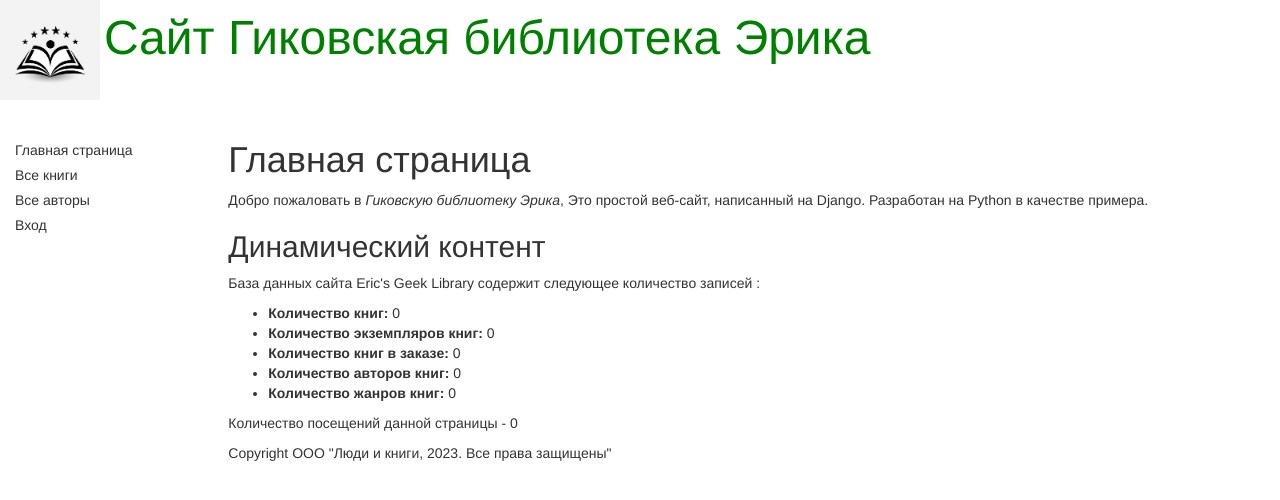
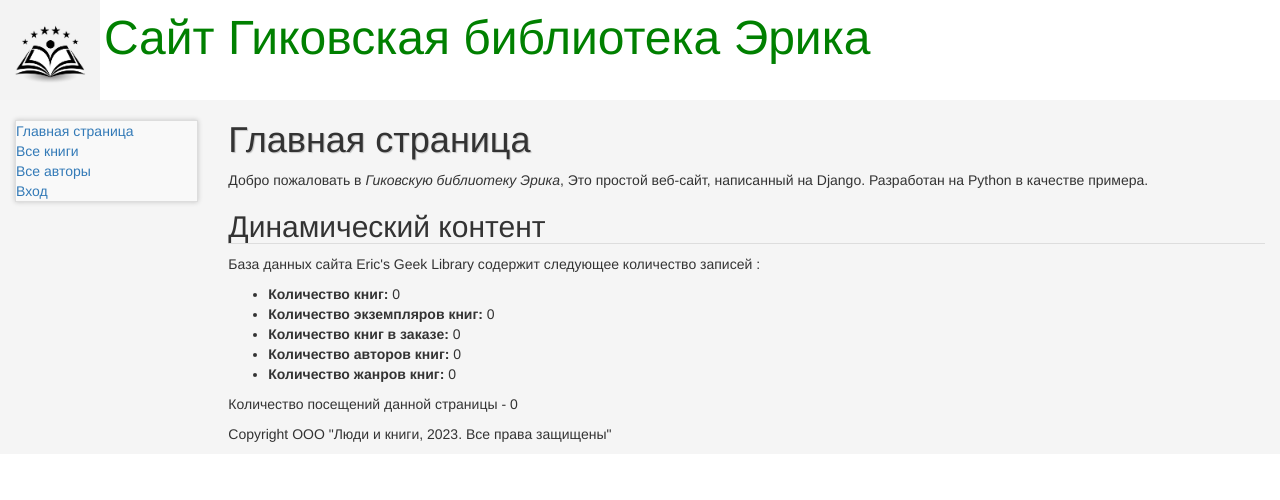
Before and after one commit to ErikNeph/Eric-s_Geek_Library, a Django app: page / in a window 1280 px wide. Shown: the top 500 px of the page. Run offline with Django 3.2, Linux system fonts and the light colour scheme; data that the repository does not hold is empty; some libraries are stand-ins or nearby versions.

Commit message:
Поправил CSS стили.

```diff
--- a/GeekLibrary/catalog/static/css/styles.css
+++ b/GeekLibrary/catalog/static/css/styles.css
@@ -1,65 +1,60 @@
-/* css/styles.css */
+.sidebar-nav {
+    margin-top: 20px;
+    padding: 0;
+    background-color: #f9f9f9;
+    box-shadow: 0 0 5px rgba(0, 0, 0, 0.2);
+    border: 1px solid #ddd;
+    list-style: none;
+}
+
+.sidebar-nav a:hover {
+  background-color: #f5f5f5;
+  transition: background-color 0.3s ease;
+}
+
+.container-fluid {
+    /*background-image: url('/static/images/background.jpg');*/
+    background-color: #f5f5f5;
+}
+
+h1 {
+    color: #333;
+    text-shadow:1px 1px 1px rgba(0, 0, 0, 0.2);
+}
+
+h2 {
+    color: #333;
+    border-bottom: 1px solid #ddd;
+}
+
 table {
     border-collapse: collapse;
-    width: 50%;
+    width: 50%
 }
 
-th, td {
-    padding: 10px;
-    text-align: left;
-    border-bottom: 1px solid #ddd;
+th td {
+    border: 1px solid #ddd;
+    padding: 8px;
 }
 
 th {
     background-color: #f2f2f2;
+    font-weight: bold;
 }
 
-tr:nth-child(even) {
+td {
     background-color: #f9f9f9;
+    color: #333;
 }
 
-a {
-    text-decoration: none;
+.highlight {
+    background-color: yellow;
+    font-weight: bold;
 }
 
-.edit-link {
-    color: green;
-    margin-right: 5px;
+.button {
+    background-color: #337ab7;
+    box-shadow:0 2px 5px rgba(0, 0, 0, 0.2);
+    border-radius: 4px;
+    color: #fff;
 }
-
-.delete-link {
-    color: red;
-}
-
-.sidebar-nav {
-    margin-top: 20px;
-    padding: 0;
-    list-style: none;
-}
-
-.container-fluid {
-  margin-top: 20px;
-}
-
-.sidebar-nav li {
-  margin-bottom: 5px;
-}
-
-.sidebar-nav li a {
-  color: #333;
-}
-
-.pagination {
-  margin-top: 10px;
-}
-
-.pagination a {
-  text-decoration: none;
-  margin-right: 5px;
-}
-
-.footer {
-  margin-top: 20px;
-  font-size: 12px;
-  color: #888;
-}
--- a/GeekLibrary/catalog/templates/base_generic.html
+++ b/GeekLibrary/catalog/templates/base_generic.html
@@ -10,7 +10,7 @@
     {% load static %}
     <link rel="stylesheet" href="{% static 'css/styles.css' %}">
     {% block head %}
-        <img src="{% static 'images/logotip.jpg' %}" alt="Logo"
+        <img src="{% static 'images/logotip.jpg' %}" alt="logo"
         style="width:100px; height:100px;" align="absmiddle">
         <font size=7, color="green">Сайт Гиковская библиотека Эрика</font>
     {% endblock %}
```
Also changed, not shown: GeekLibrary/catalog/static/images/background.jpg (added).
